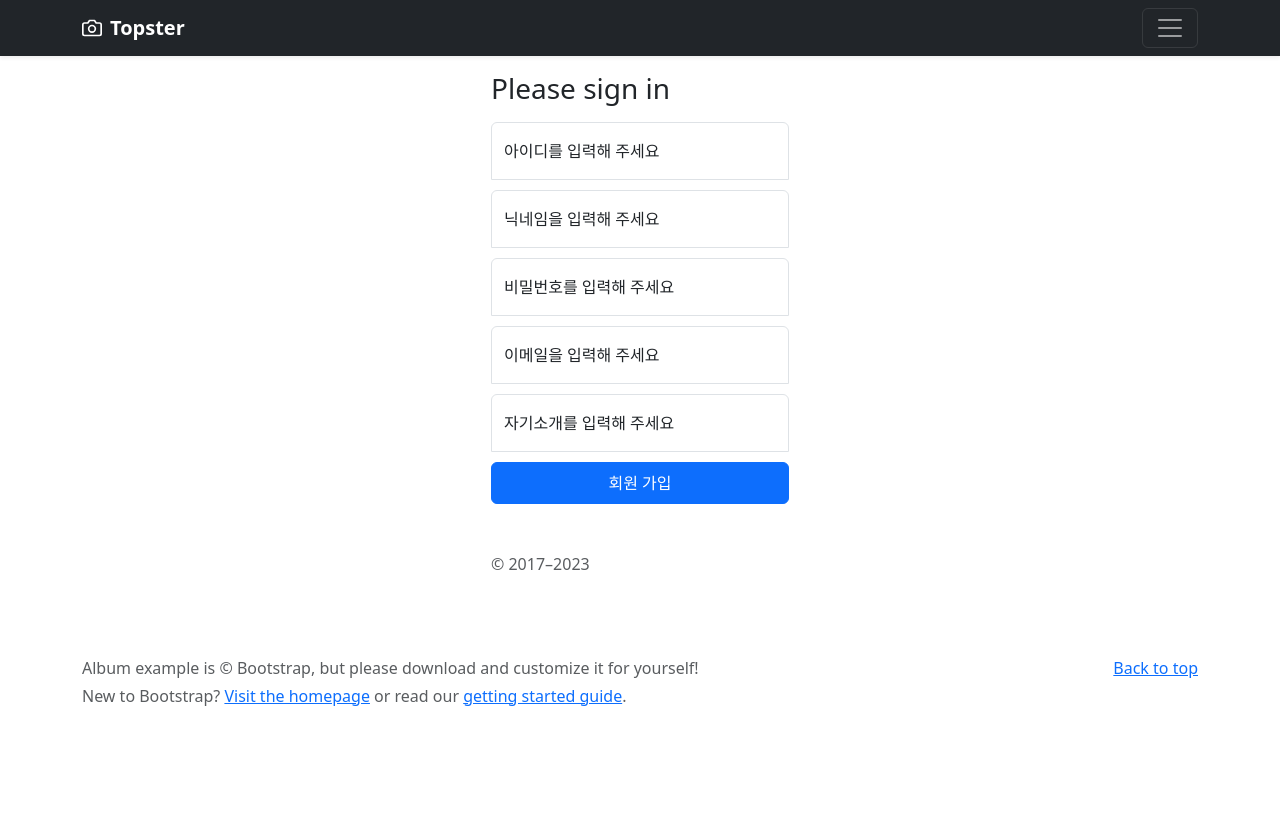
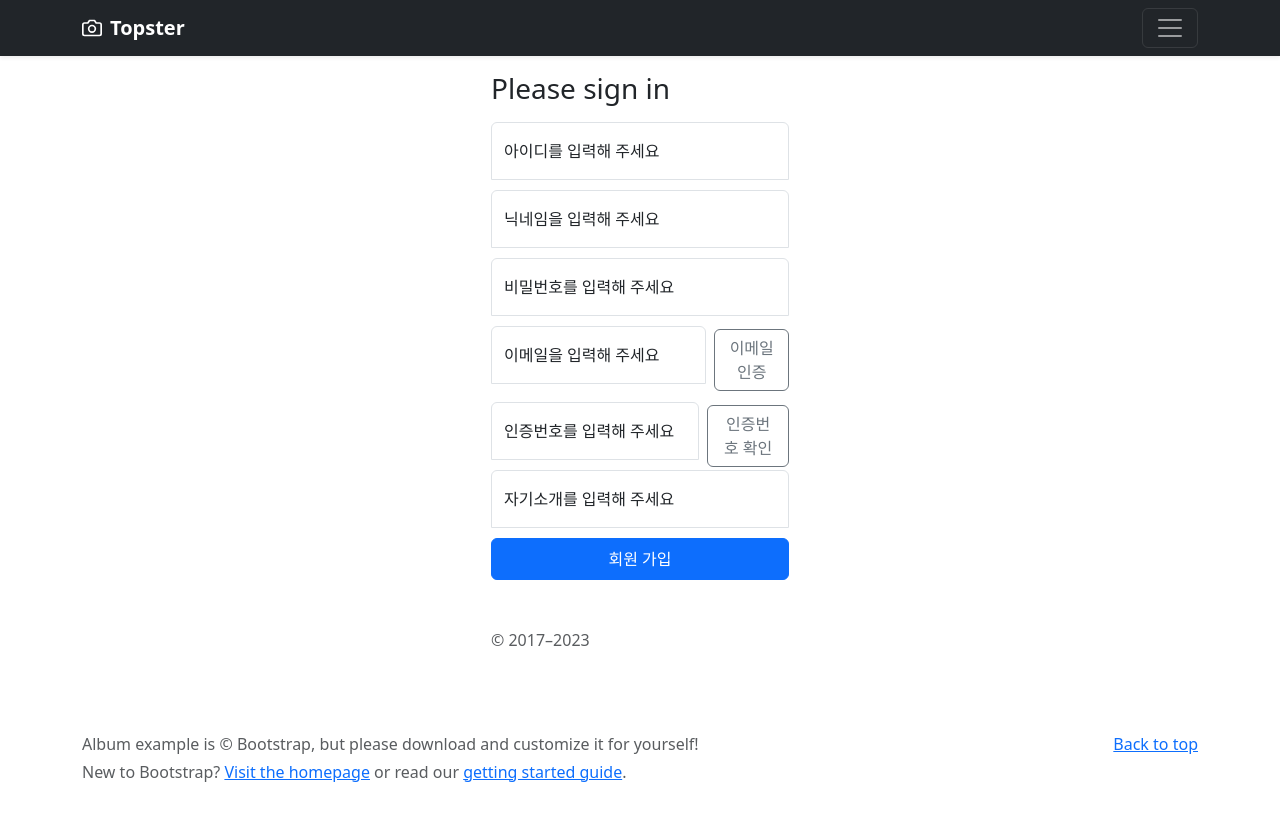
Before and after one commit to GyungKu/topster-front, a Vue app: page /signup in a window 1280 px wide. Shown: the top 820 px of the page. Built offline with nearby package versions, Linux system fonts and the light colour scheme.

Commit message:
#1 FEAT : 이메일 인증 완료, 회원가입 미완료

```diff
--- a/src/pages/Signup.vue
+++ b/src/pages/Signup.vue
@@ -14,9 +14,19 @@
       <input type="password" class="form-control" id="floatingPassword" placeholder="Password" v-model="state.form.password">
       <label for="floatingPassword">비밀번호를 입력해 주세요</label>
     </div>
-    <div class="form-floating">
-      <input type="email" class="form-control" id="floatingInput" placeholder="email" v-model="state.form.email">
-      <label for="floatingInput">이메일을 입력해 주세요</label>
+    <div class="d-flex align-items-center">
+      <div class="form-floating flex-grow-1">
+        <input type="email" class="form-control" id="floatingInput" placeholder="email" v-model="state.form.email">
+        <label for="floatingInput">이메일을 입력해 주세요</label>
+      </div>
+      <button class="btn btn-outline-secondary ms-2" @click="checkEmail">이메일 인증</button>
+    </div>
+    <div class="d-flex align-items-center mt-2">
+      <div class="form-floating flex-grow-1">
+        <input type="text" class="form-control" id="floatingVerificationCode" placeholder="Verification Code" v-model="state.form.certification">
+        <label for="floatingVerificationCode">인증번호를 입력해 주세요</label>
+      </div>
+      <button class="btn btn-outline-secondary ms-2" @click="verifyCode">인증번호 확인</button>
     </div>
     <div class="form-floating">
       <input type="intro" class="form-control" id="floatingInput" placeholder="intro" v-model="state.form.intro">
@@ -31,7 +41,6 @@
 <script>
 import {reactive} from "vue";
 import axios from "axios";
-import store from "@/scripts/store";
 
 export default {
   setup() {
@@ -41,25 +50,48 @@ export default {
         nickname:"",
         password:"",
         email:"",
+        certification:"",
         intro:""
       }
     })
 
+    const checkEmail = () => {
+      axios.post("/users/mail?email=" + encodeURIComponent(state.form.email))
+      .then(() => {
+        window.alert("인증번호가 발송되었습니다.");
+      })
+      .catch((err) => {
+        console.error(err);
+        window.alert("인증번호 발송에 실패했습니다.")
+      });
+    };
+
     const submit = () => {
+      console.log(state.form.email);
+      console.log(state.form.certification);
       axios.post("/users/signup", state.form)
       .then((res) => {
-        store.commit("setUser", res.data)
-        window.alert("로그인 성공");
+
+        if (res.data.certification) {
+          window.alert("인증번호가 확인되었습니다.");
+        } else {
+          window.alert("인증번호가 올바르지 않습니다.");
+        }
       })
       .catch((err) => {
-        console.log(err);
-        window.alert("로그인 실패")
-      })
-    }
+        // 서버가 오류 응답을 보냈을 때의 상태 코드와 오류 메시지를 확인합니다.
+        const message = (err.response && err.response.data && err.response.data.message)
+            ? err.response.data.message
+            : "인증번호 검증 과정에서 문제가 발생했습니다.";
+        window.alert(message);
+      });
+    };
 
-    return{state, submit}
+    return{state, checkEmail, submit}
   }
 }
+
+
 </script>
 
 <style scoped>
@@ -77,4 +109,23 @@ export default {
   border-bottom-right-radius: 0;
   border-bottom-left-radius: 0;
 }
+
+.form-control {
+  padding-right: 100px;
+}
+.form-floating {
+  position: relative;
+}
+
+.form-floating .form-control {
+  padding-right: 100px; /* 버튼이 있을 자리를 비워두기 위해 오른쪽 패딩을 추가합니다. */
+}
+
+.form-floating .btn {
+  position: absolute;
+  right: 0;
+  top: 0;
+  height: 100%; /* 버튼의 높이를 input 필드와 동일하게 맞춥니다. */
+  z-index: 10; /* 필요하다면 z-index를 조절하여 버튼이 다른 요소 위에 오도록 합니다. */
+}
 </style>
```
